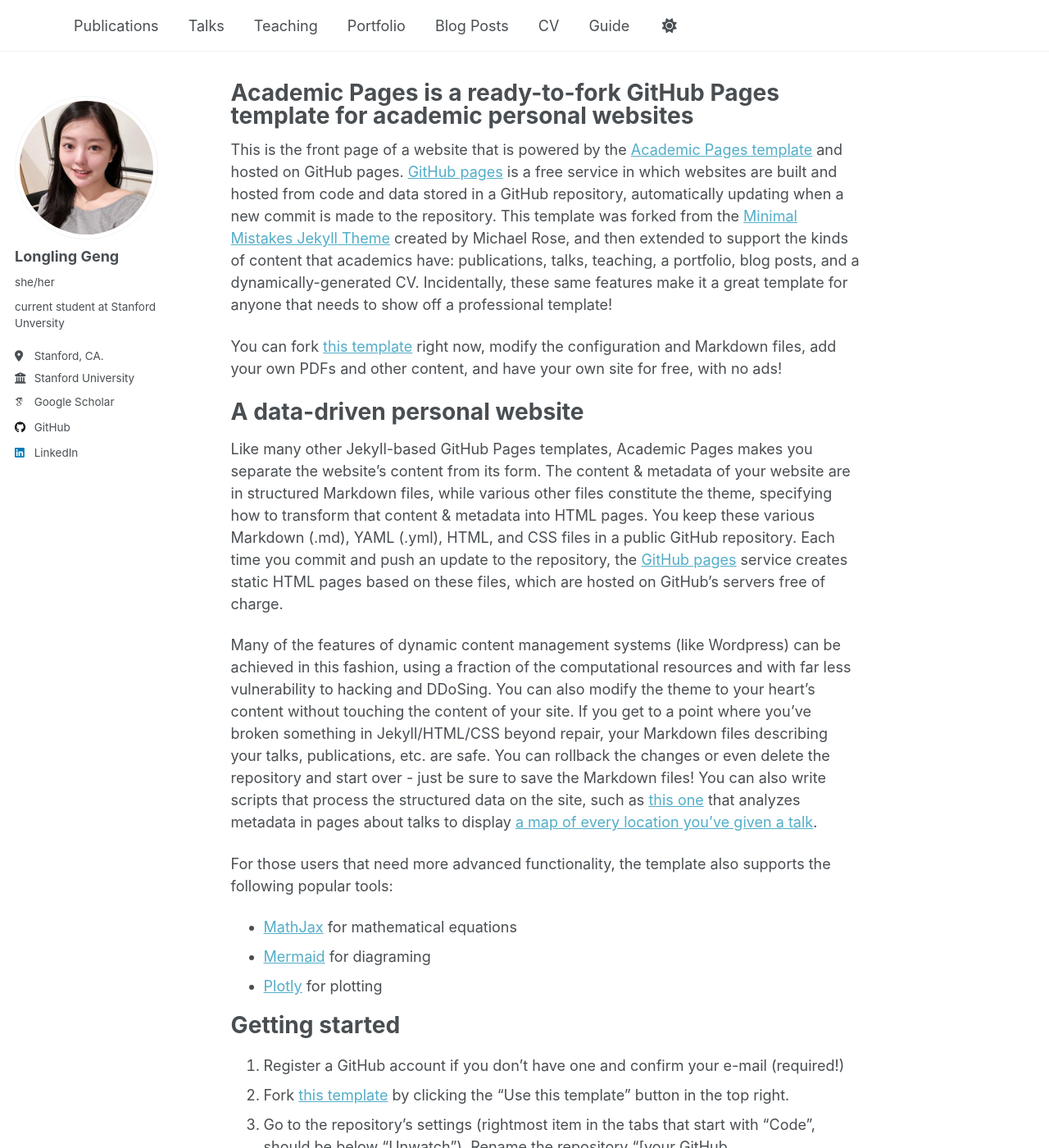
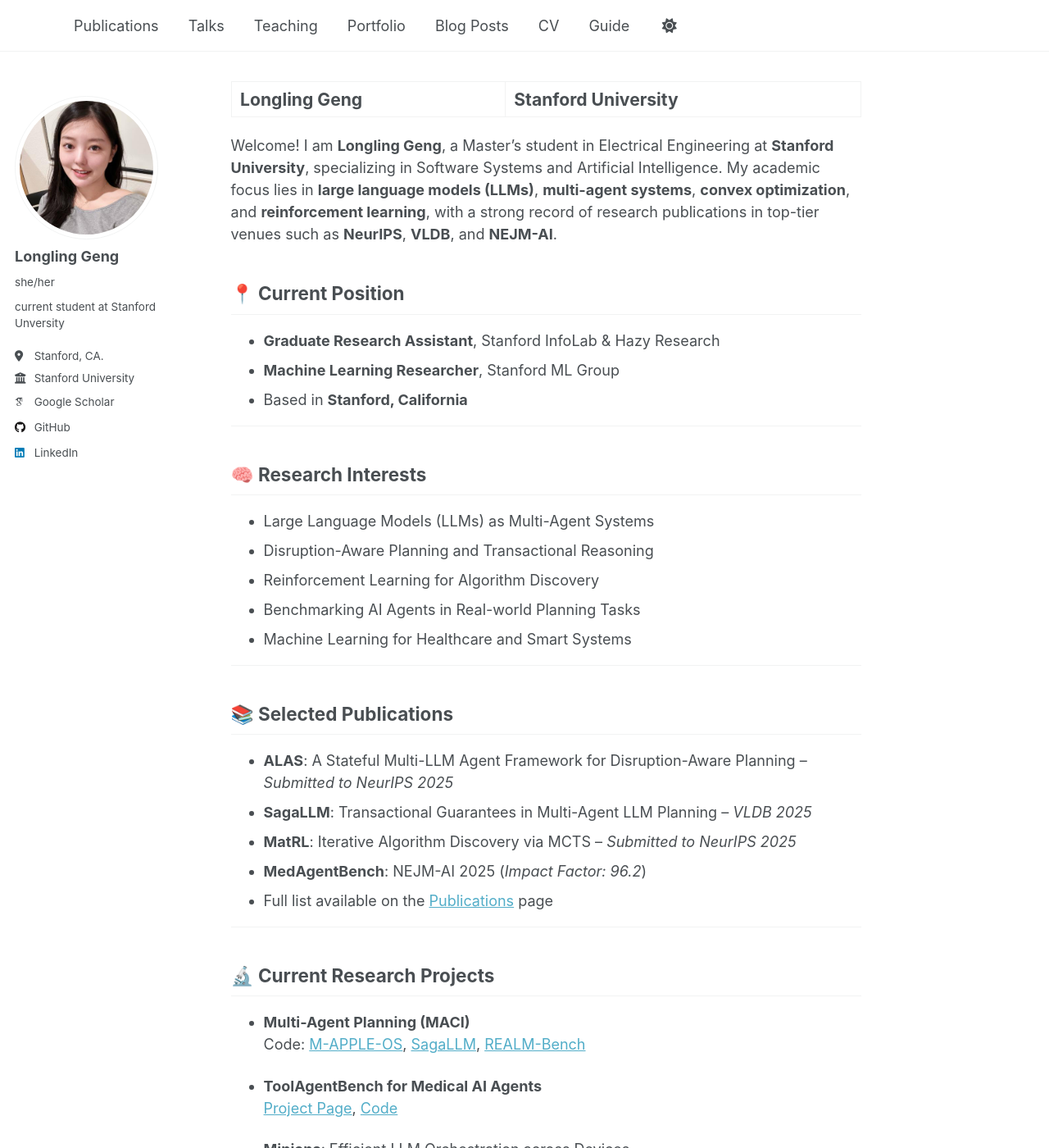
Before and after one commit to genglongling/genglongling.github.io, a Jekyll site: the page built from _pages/about.md, in a window 1280 px wide and 1400 px high. Shown: the whole window at 82% size. Built offline with Jekyll 4.4.1, drawn with Linux system fonts in a browser that asks for light colours; some web fonts are replaced; a script that is not in the unit is left out; some of the changed text lies outside the part shown.

Commit message:
Update about.md

```diff
--- a/_pages/about.md
+++ b/_pages/about.md
@@ -1,56 +1,83 @@
 ---
 permalink: /
-title: "Academic Pages is a ready-to-fork GitHub Pages template for academic personal websites"
+title: "Longling Geng | Stanford University"
 author_profile: true
 redirect_from:
   - /about/
   - /about.html
 ---
 
-This is the front page of a website that is powered by the [Academic Pages template](https://github.com/academicpages/academicpages.github.io) and hosted on GitHub pages. [GitHub pages](https://pages.github.com) is a free service in which websites are built and hosted from code and data stored in a GitHub repository, automatically updating when a new commit is made to the repository. This template was forked from the [Minimal Mistakes Jekyll Theme](https://mmistakes.github.io/minimal-mistakes/) created by Michael Rose, and then extended to support the kinds of content that academics have: publications, talks, teaching, a portfolio, blog posts, and a dynamically-generated CV. Incidentally, these same features make it a great template for anyone that needs to show off a professional template!
+Welcome! I am **Longling Geng**, a Master’s student in Electrical Engineering at **Stanford University**, specializing in Software Systems and Artificial Intelligence. My academic focus lies in **large language models (LLMs)**, **multi-agent systems**, **convex optimization**, and **reinforcement learning**, with a strong record of research publications in top-tier venues such as **NeurIPS**, **VLDB**, and **NEJM-AI**.
 
- You can fork [this template](https://github.com/academicpages/academicpages.github.io) right now, modify the configuration and Markdown files, add your own PDFs and other content, and have your own site for free, with no ads!
+## 📍 Current Position
 
-A data-driven personal website
-======
-Like many other Jekyll-based GitHub Pages templates, Academic Pages makes you separate the website's content from its form. The content & metadata of your website are in structured Markdown files, while various other files constitute the theme, specifying how to transform that content & metadata into HTML pages. You keep these various Markdown (.md), YAML (.yml), HTML, and CSS files in a public GitHub repository. Each time you commit and push an update to the repository, the [GitHub pages](https://pages.github.com/) service creates static HTML pages based on these files, which are hosted on GitHub's servers free of charge.
+- **Graduate Research Assistant**, Stanford InfoLab & Hazy Research
+- **Machine Learning Researcher**, Stanford ML Group
+- Based in **Stanford, California**
 
-Many of the features of dynamic content management systems (like Wordpress) can be achieved in this fashion, using a fraction of the computational resources and with far less vulnerability to hacking and DDoSing. You can also modify the theme to your heart's content without touching the content of your site. If you get to a point where you've broken something in Jekyll/HTML/CSS beyond repair, your Markdown files describing your talks, publications, etc. are safe. You can rollback the changes or even delete the repository and start over - just be sure to save the Markdown files! You can also write scripts that process the structured data on the site, such as [this one](https://github.com/academicpages/academicpages.github.io/blob/master/talkmap.ipynb) that analyzes metadata in pages about talks to display [a map of every location you've given a talk](https://academicpages.github.io/talkmap.html).
+---
 
-For those users that need more advanced functionality, the template also supports the following popular tools:
-- [MathJax](https://www.mathjax.org/) for mathematical equations
-- [Mermaid](https://mermaid.js.org/) for diagraming
-- [Plotly](https://plotly.com/javascript/) for plotting
+## 🧠 Research Interests
 
-Getting started
-======
-1. Register a GitHub account if you don't have one and confirm your e-mail (required!)
-1. Fork [this template](https://github.com/academicpages/academicpages.github.io) by clicking the "Use this template" button in the top right.
-1. Go to the repository's settings (rightmost item in the tabs that start with "Code", should be below "Unwatch"). Rename the repository "[your GitHub username].github.io", which will also be your website's URL.
-1. Set site-wide configuration and create content & metadata (see below -- also see [this set of diffs](http://archive.is/3TPas) showing what files were changed to set up [an example site](https://getorg-testacct.github.io) for a user with the username "getorg-testacct")
-1. Upload any files (like PDFs, .zip files, etc.) to the files/ directory. They will appear at https://[your GitHub username].github.io/files/example.pdf.
-1. Check status by going to the repository settings, in the "GitHub pages" section
+- Large Language Models (LLMs) as Multi-Agent Systems
+- Disruption-Aware Planning and Transactional Reasoning
+- Reinforcement Learning for Algorithm Discovery
+- Benchmarking AI Agents in Real-world Planning Tasks
+- Machine Learning for Healthcare and Smart Systems
 
-Site-wide configuration
-------
-The main configuration file for the site is in the base directory in [_config.yml](https://github.com/academicpages/academicpages.github.io/blob/master/_config.yml), which defines the content in the sidebars and other site-wide features. You will need to replace the default variables with ones about yourself and your site's github repository. The configuration file for the top menu is in [_data/navigation.yml](https://github.com/academicpages/academicpages.github.io/blob/master/_data/navigation.yml). For example, if you don't have a portfolio or blog posts, you can remove those items from that navigation.yml file to remove them from the header.
+---
 
-Create content & metadata
-------
-For site content, there is one Markdown file for each type of content, which are stored in directories like _publications, _talks, _posts, _teaching, or _pages. For example, each talk is a Markdown file in the [_talks directory](https://github.com/academicpages/academicpages.github.io/tree/master/_talks). At the top of each Markdown file is structured data in YAML about the talk, which the theme will parse to do lots of cool stuff. The same structured data about a talk is used to generate the list of talks on the [Talks page](https://academicpages.github.io/talks), each [individual page](https://academicpages.github.io/talks/2012-03-01-talk-1) for specific talks, the talks section for the [CV page](https://academicpages.github.io/cv), and the [map of places you've given a talk](https://academicpages.github.io/talkmap.html) (if you run this [python file](https://github.com/academicpages/academicpages.github.io/blob/master/talkmap.py) or [Jupyter notebook](https://github.com/academicpages/academicpages.github.io/blob/master/talkmap.ipynb), which creates the HTML for the map based on the contents of the _talks directory).
+## 📚 Selected Publications
 
-**Markdown generator**
+- **ALAS**: A Stateful Multi-LLM Agent Framework for Disruption-Aware Planning – *Submitted to NeurIPS 2025*
+- **SagaLLM**: Transactional Guarantees in Multi-Agent LLM Planning – *VLDB 2025*
+- **MatRL**: Iterative Algorithm Discovery via MCTS – *Submitted to NeurIPS 2025*
+- **MedAgentBench**: NEJM-AI 2025 (*Impact Factor: 96.2*)
+- Full list available on the [Publications](./publications/) page
 
-The repository includes [a set of Jupyter notebooks](https://github.com/academicpages/academicpages.github.io/tree/master/markdown_generator
-) that converts a CSV containing structured data about talks or presentations into individual Markdown files that will be properly formatted for the Academic Pages template. The sample CSVs in that directory are the ones I used to create my own personal website at stuartgeiger.com. My usual workflow is that I keep a spreadsheet of my publications and talks, then run the code in these notebooks to generate the Markdown files, then commit and push them to the GitHub repository.
+---
 
-How to edit your site's GitHub repository
-------
-Many people use a git client to create files on their local computer and then push them to GitHub's servers. If you are not familiar with git, you can directly edit these configuration and Markdown files directly in the github.com interface. Navigate to a file (like [this one](https://github.com/academicpages/academicpages.github.io/blob/master/_talks/2012-03-01-talk-1.md) and click the pencil icon in the top right of the content preview (to the right of the "Raw | Blame | History" buttons). You can delete a file by clicking the trashcan icon to the right of the pencil icon. You can also create new files or upload files by navigating to a directory and clicking the "Create new file" or "Upload files" buttons.
+## 🔬 Current Research Projects
 
-Example: editing a Markdown file for a talk
-![Editing a Markdown file for a talk](/images/editing-talk.png)
+- **Multi-Agent Planning (MACI)**
+  Code: [M-APPLE-OS](https://github.com/genglongling/M-APPLE-OS), [SagaLLM](https://github.com/genglongling/SagaLLM), [REALM-Bench](https://github.com/genglongling/REALM-Bench)
 
-For more info
-------
-More info about configuring Academic Pages can be found in [the guide](https://academicpages.github.io/markdown/), the [growing wiki](https://github.com/academicpages/academicpages.github.io/wiki), and you can always [ask a question on GitHub](https://github.com/academicpages/academicpages.github.io/discussions). The [guides for the Minimal Mistakes theme](https://mmistakes.github.io/minimal-mistakes/docs/configuration/) (which this theme was forked from) might also be helpful.
+- **ToolAgentBench for Medical AI Agents**
+  [Project Page](https://stanfordmlgroup.github.io/projects/medagentbench/), [Code](https://github.com/stanfordmlgroup/MedAgentBench)
+
+- **Minions**: Efficient LLM Orchestration across Devices
+  [GitHub](https://github.com/HazyResearch/minions)
+
+---
+
+## 🛠 Skills & Tools
+
+- **Languages**: Python, Java, C/C++, SQL, R, JavaScript, Bash
+- **Frameworks**: PyTorch, TensorFlow, Keras, React, Flutter, Unity
+- **Systems**: Docker, Conda, Verilog, CAD, Microservices
+- **ML Toolkits**: CUDA, Matlab, Scikit-learn, SPSS
+- **Security**: HIPAA compliance, Encryption, GNN attack defense
+
+---
+
+## 🎓 Education
+
+**Stanford University** (2024–2026)
+M.S. in Electrical Engineering – GPA: 4.0/4.0
+Focus: LLMs, AI, Convex Optimization, Independent Projects
+
+**Hong Kong Polytechnic University** (2020–2024)
+B.Sc. in Computer Science, Minor in Applied Mathematics – GPA: 3.97/4.30
+Awards: Best Capstone Project, National Sci-Tech Medal
+
+---
+
+## 📬 Contact
+
+📧 [gll2027@stanford.edu](mailto:gll2027@stanford.edu)
+📞 +1 (650) 509-2147 | +852 97139603
+🌐 [GitHub](https://github.com/genglongling)
+
+---
+
+This site is generated using the [Academic Pages template](https://github.com/academicpages/academicpages.github.io) and is fully open-sourced. For a full academic CV, see the [CV page](./cv/).
```
